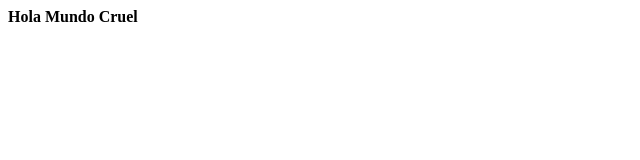
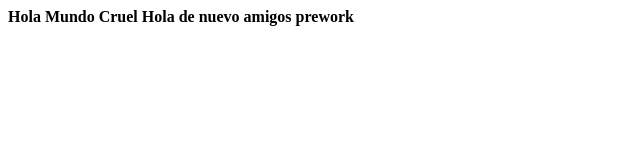
Before and after one commit to alexjuvenalh/proyectoDemoCursoPrework, a plain HTML site: page index.html in a window 1280 px wide. Shown: the whole page, without its empty margins (0-640 px from the left). Drawn offline with Linux system fonts and the light colour scheme.

Commit message:
Commit con cmabios

```diff
--- a/index.html
+++ b/index.html
@@ -8,5 +8,6 @@
 </head>
 <body>
     <b>Hola Mundo Cruel</b>
+    <b>Hola de nuevo amigos prework</b>
 </body>
 </html>
```
